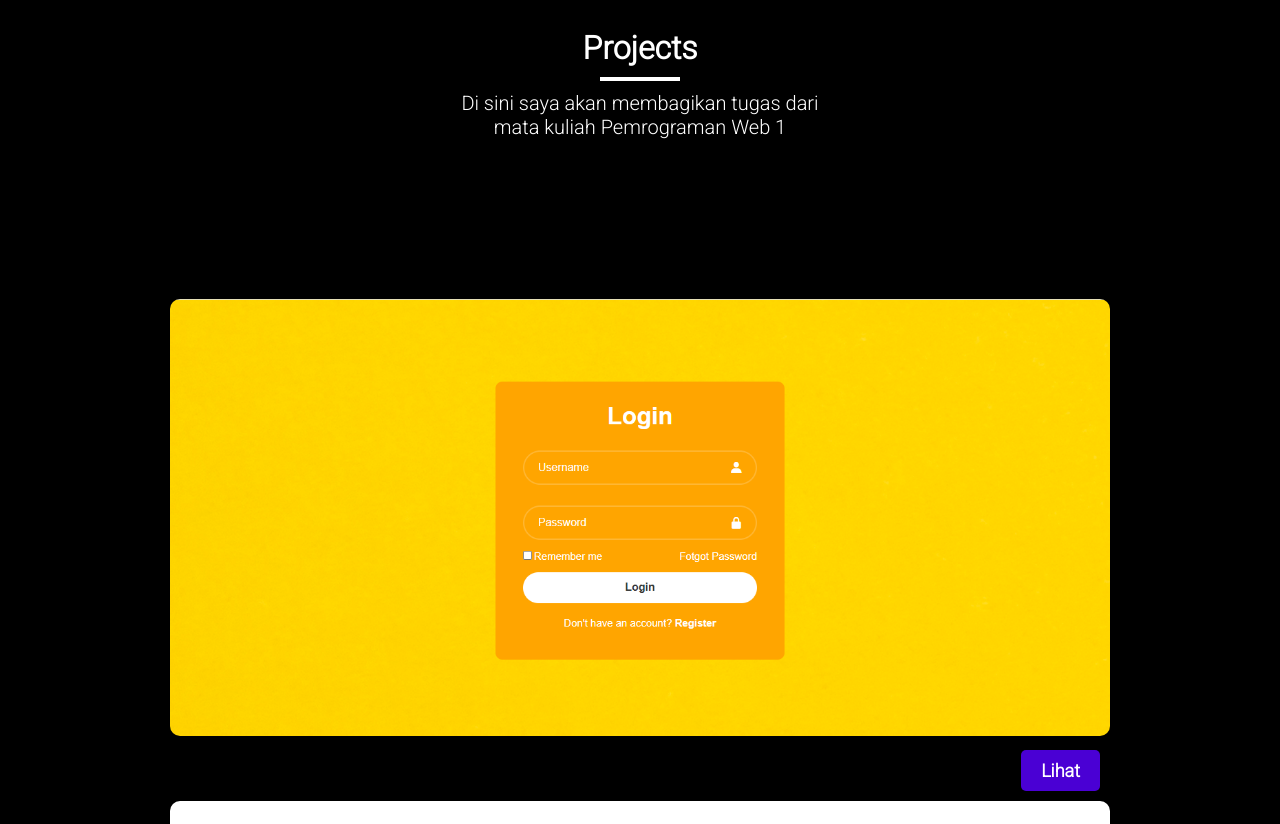
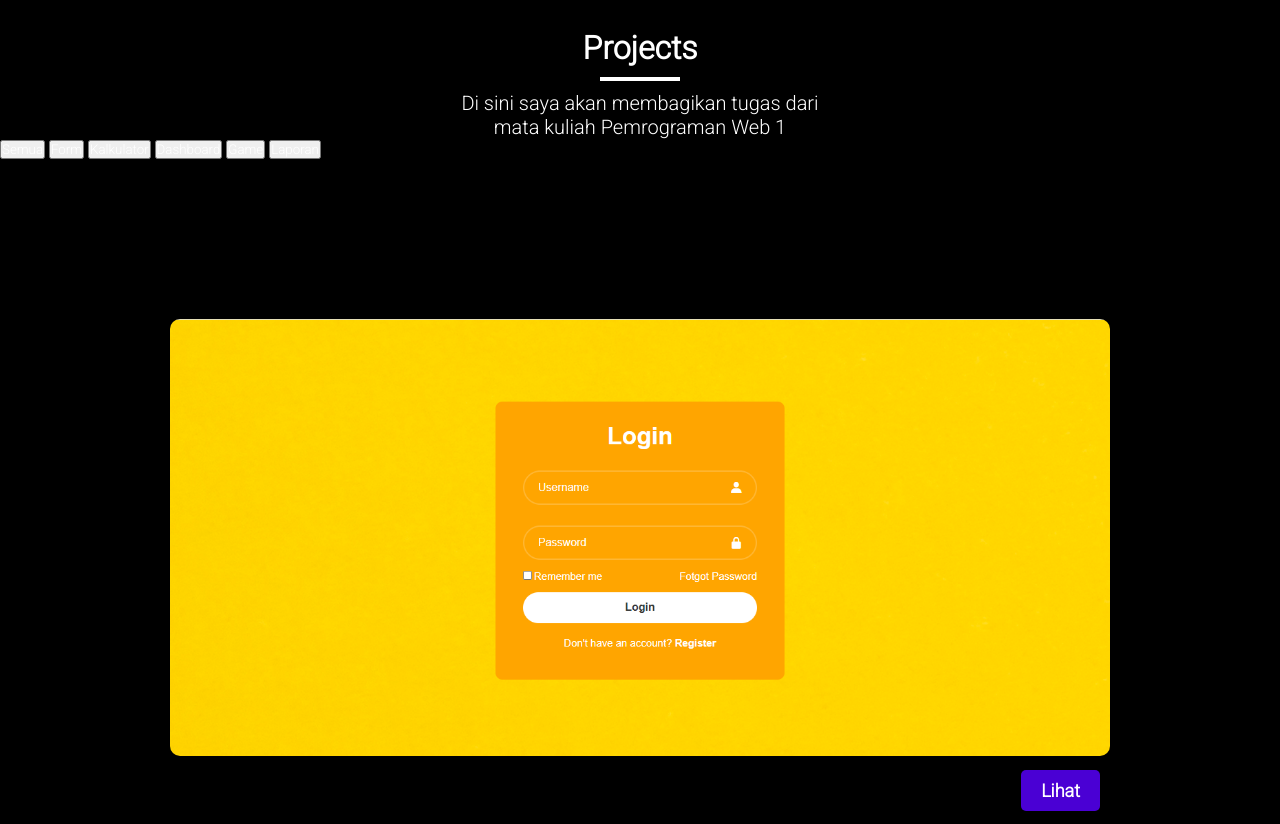
Before and after one commit to Dzaki-jek/Portofolio, a plain HTML site: page index.html in a window 1280 px wide. Shown: the part 2140-2964 px from the top of the page. Drawn offline with Linux system fonts and the light colour scheme.

Commit message:
Update index.html

```diff
--- a/index.html
+++ b/index.html
@@ -81,25 +81,44 @@
 	<div class="main3">
         <h1 id="projects">Projects</h1>
         <p>Di sini saya akan membagikan tugas dari mata kuliah Pemrograman Web 1</p>
+
+        <!-- Tombol Filter -->
+        <div class="filter-buttons">
+            <button class="filter-btn active" data-category="all">Semua</button>
+            <button class="filter-btn" data-category="form">Form</button>
+            <button class="filter-btn" data-category="calculator">Kalkulator</button>
+            <button class="filter-btn" data-category="dashboard">Dashboard</button>
+            <button class="filter-btn" data-category="game">Game</button>
+            <button class="filter-btn" data-category="report">Laporan</button>
+        </div>
+
         <div class="container">
             <div class="projects">
-				<div class="project">
+                <div class="project" data-category="form">
                     <img draggable="false" src="./img/tugas1.png" alt="project1">
                     <div class="buttons">
                         <button class="btn" onclick="window.open('https://form-sand-chi.vercel.app/')">Lihat</button>
                     </div>
+                </div>
+                <div class="project" data-category="calculator">
                     <img draggable="false" src="./img/tugas 2.png" alt="project2">
                     <div class="buttons">
                         <button class="btn" onclick="window.open('https://kalkulator-ashy.vercel.app/')">Lihat</button>
                     </div>
+                </div>
+                <div class="project" data-category="dashboard">
                     <img draggable="false" src="./img/tugas 3.png" alt="project3">
                     <div class="buttons">
                         <button class="btn" onclick="window.open('https://dashboard-seven-alpha-18.vercel.app/')">Lihat</button>
                     </div>
+                </div>
+                <div class="project" data-category="game">
                     <img draggable="false" src="./img/tugas 4.png" alt="project4">
                     <div class="buttons">
                         <button class="btn" onclick="window.open('https://game-git-main-dzakis-projects-964a28b9.vercel.app/')">Lihat</button>
                     </div>
+                </div>
+                <div class="project" data-category="report">
                     <img draggable="false" src="./img/tugas5.png" alt="project5">
                     <div class="buttons">
                         <button class="btn" onclick="window.open('https://laporan-penjualan-pied.vercel.app/')">Lihat</button>
```
Lines whose indentation alone changed are shown as unchanged.
